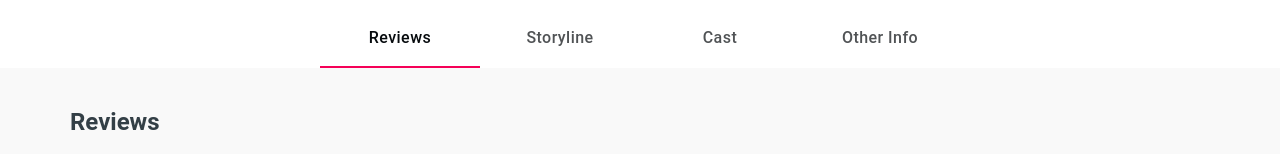
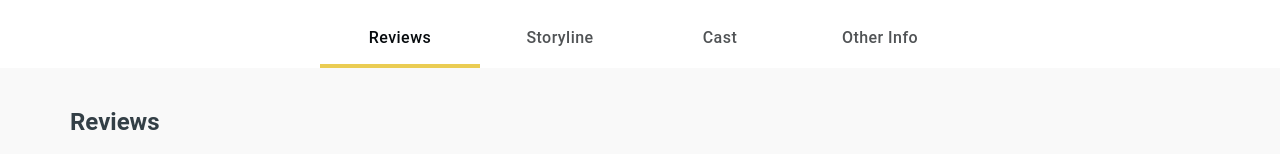
Before and after one commit to VarunIrani/imdb-dbms-frontend, a React (Create React App) app: page / in a window 1280 px wide. Shown: the part 126-280 px from the top of the page. Built offline with nearby package versions, Linux system fonts and the light colour scheme; no server answers; a web font is replaced by a local one.

Commit message:
Tab color fix

```diff
--- a/src/index.css
+++ b/src/index.css
@@ -13,7 +13,7 @@
 	src: url(https://fonts.gstatic.com/s/productsans/v5/HYvgU2fE2nRJvZ5JFAumwegdm0LZdjqr5-oayXSOefg.woff2) format('woff2');
 }
 
-.PrivateTabIndicator-colorSecondary-3 {
+.PrivateTabIndicator-colorSecondary-7 {
 	background-color: #eacc53 !important;
 	height: 0.3em !important;
 }
```
